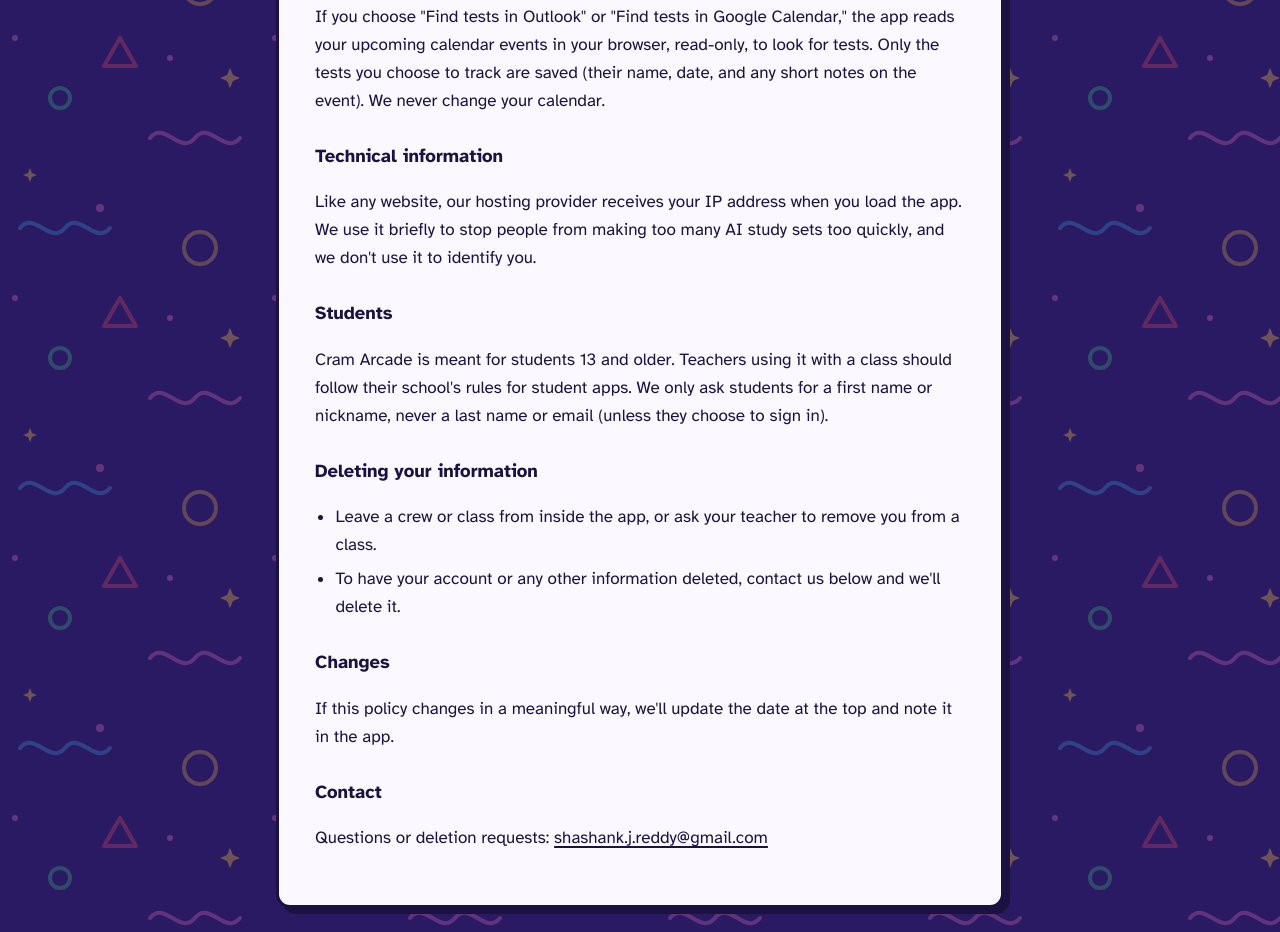
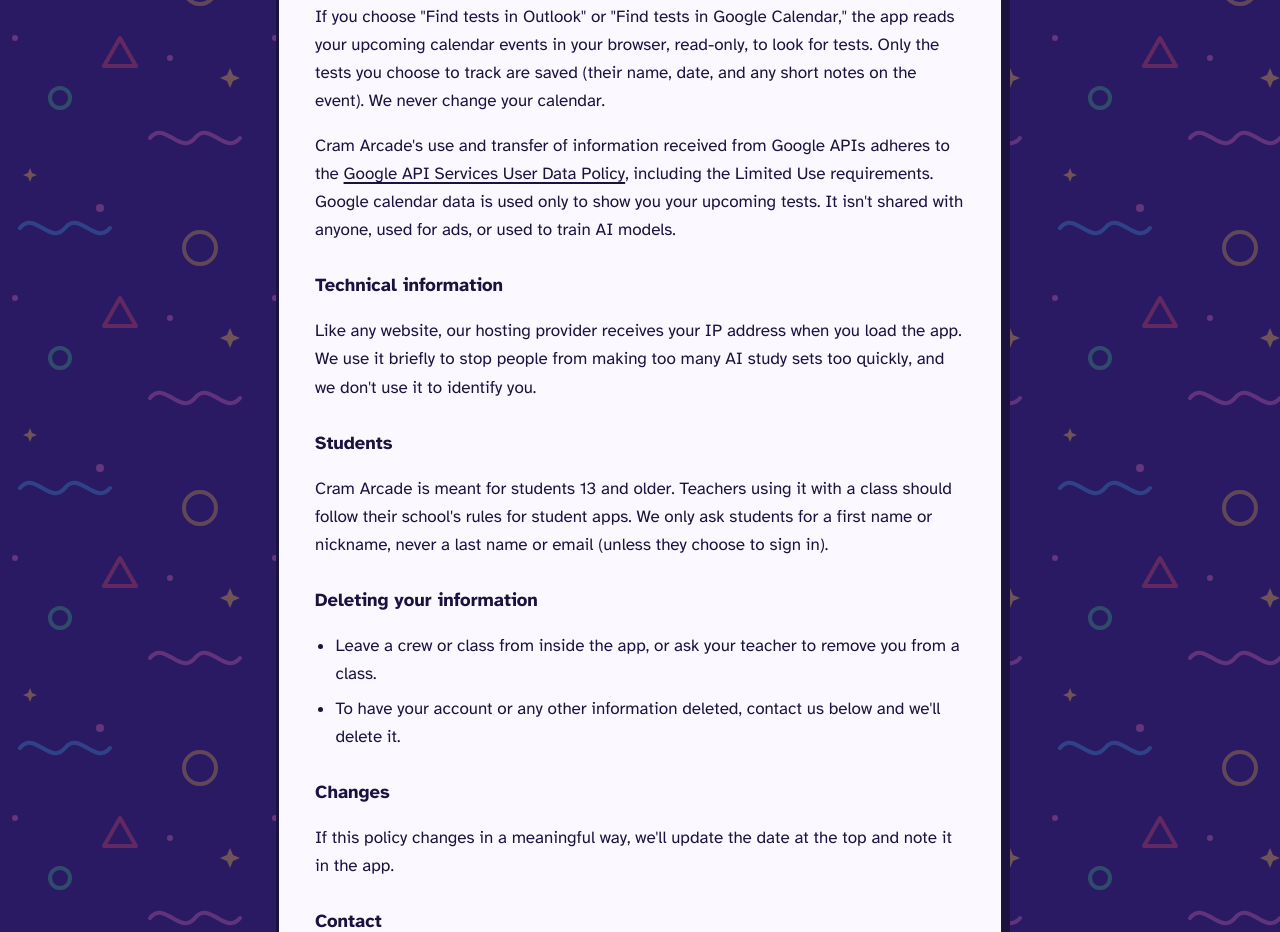
Before and after one commit to Shashr/cram-arcade, a website: page privacy.html in a window 1280 px wide. Shown: the part 1112-2044 px from the top of the page. Drawn offline with Linux system fonts and the light colour scheme.

Commit message:
Privacy policy: Google API Limited Use disclosure
Co-Authored-By: Claude Opus 5.5 <noreply@anthropic.com>
Claude-Session: https://claude.ai/code/session_01ECA7ZfWgs3spnAR4dedoz8

```diff
--- a/privacy.html
+++ b/privacy.html
@@ -37,6 +37,7 @@
 
       <h2>Your calendar</h2>
       <p>If you choose "Find tests in Outlook" or "Find tests in Google Calendar," the app reads your upcoming calendar events in your browser, read-only, to look for tests. Only the tests you choose to track are saved (their name, date, and any short notes on the event). We never change your calendar.</p>
+      <p>Cram Arcade's use and transfer of information received from Google APIs adheres to the <a href="https://developers.google.com/terms/api-services-user-data-policy" rel="noopener">Google API Services User Data Policy</a>, including the Limited Use requirements. Google calendar data is used only to show you your upcoming tests. It isn't shared with anyone, used for ads, or used to train AI models.</p>
 
       <h2>Technical information</h2>
       <p>Like any website, our hosting provider receives your IP address when you load the app. We use it briefly to stop people from making too many AI study sets too quickly, and we don't use it to identify you.</p>
```
